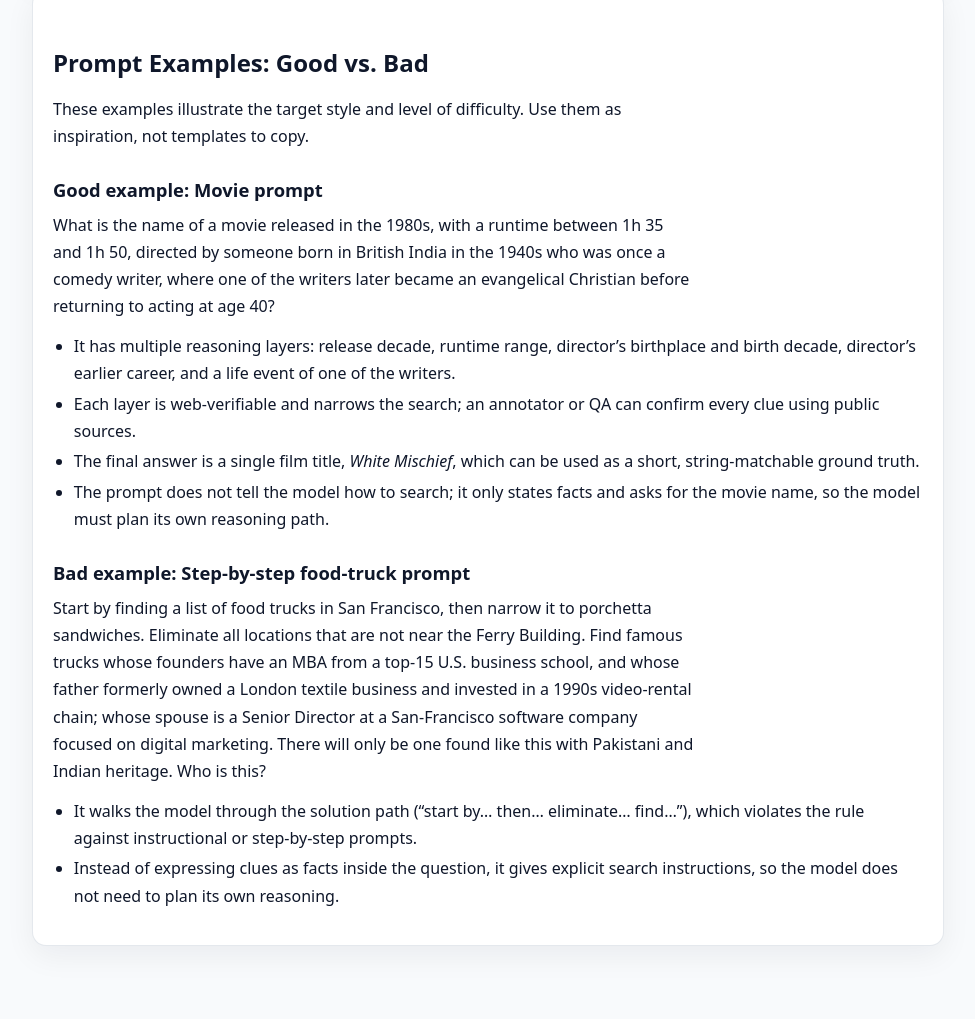
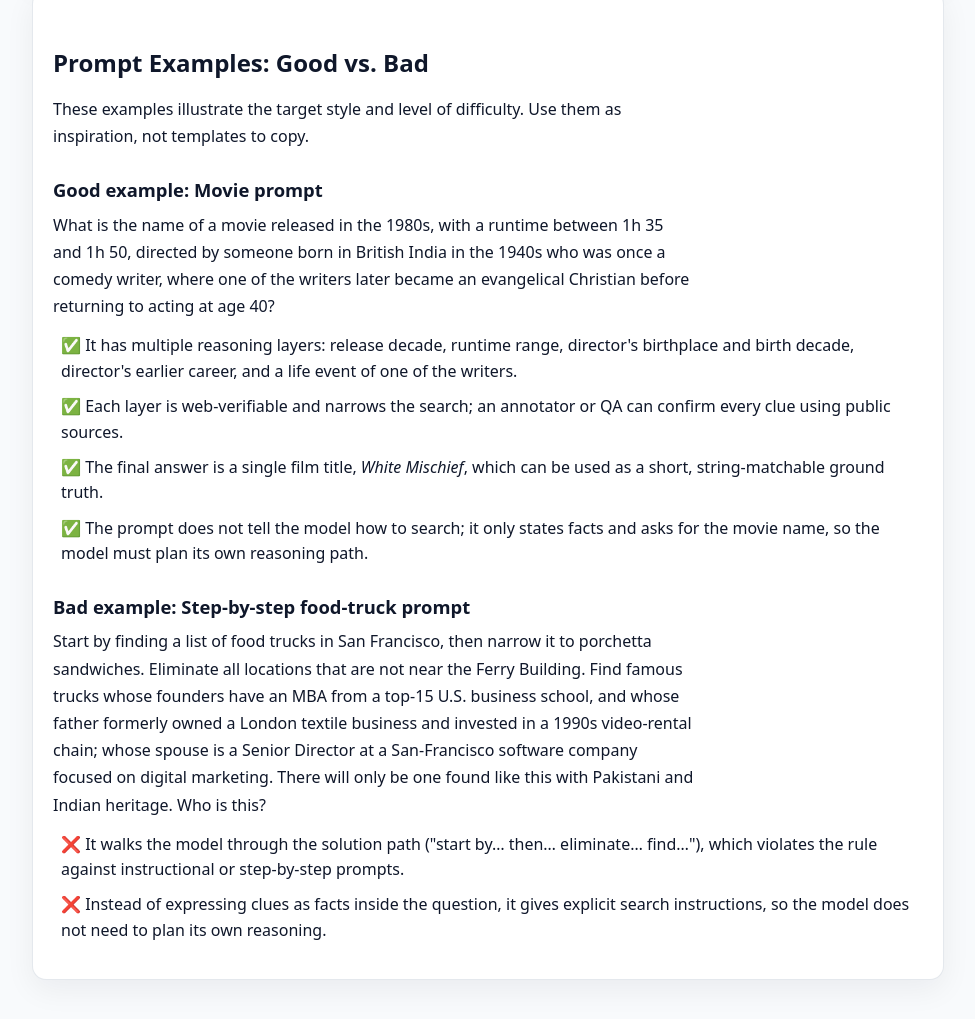
Before and after one commit to Justin-Folio/Proj-specific, a website built with Vite: page examples.html in a window 1280 px wide. Shown: the part 229-1248 px from the top of the page, without its empty margins (152-1127 px from the left). Before the commit the page ends 1215 px from the top, so only its background shows below. Built offline with nearby package versions, Linux system fonts and the light colour scheme.

Commit message:
Updated examples.html

```diff
--- a/examples.html
+++ b/examples.html
@@ -29,11 +29,11 @@
         directed by someone born in British India in the 1940s who was once a comedy writer, where one
         of the writers later became an evangelical Christian before returning to acting at age 40?
       </p>
-      <ul>
-        <li>It has multiple reasoning layers: release decade, runtime range, director’s birthplace and birth decade, director’s earlier career, and a life event of one of the writers.</li>
-        <li>Each layer is web‑verifiable and narrows the search; an annotator or QA can confirm every clue using public sources.</li>
-        <li>The final answer is a single film title, <em>White Mischief</em>, which can be used as a short, string‑matchable ground truth.</li>
-        <li>The prompt does not tell the model how to search; it only states facts and asks for the movie name, so the model must plan its own reasoning path.</li>
+      <ul class="checkmark-list">
+        <li>✅ It has multiple reasoning layers: release decade, runtime range, director's birthplace and birth decade, director's earlier career, and a life event of one of the writers.</li>
+        <li>✅ Each layer is web‑verifiable and narrows the search; an annotator or QA can confirm every clue using public sources.</li>
+        <li>✅ The final answer is a single film title, <em>White Mischief</em>, which can be used as a short, string‑matchable ground truth.</li>
+        <li>✅ The prompt does not tell the model how to search; it only states facts and asks for the movie name, so the model must plan its own reasoning path.</li>
       </ul>
 
       <h3>Bad example: Step‑by‑step food‑truck prompt</h3>
@@ -45,9 +45,9 @@
         San‑Francisco software company focused on digital marketing. There will only be one found like
         this with Pakistani and Indian heritage. Who is this?
       </p>
-      <ul>
-        <li>It walks the model through the solution path (“start by… then… eliminate… find…”), which violates the rule against instructional or step‑by‑step prompts.</li>
-        <li>Instead of expressing clues as facts inside the question, it gives explicit search instructions, so the model does not need to plan its own reasoning.</li>
+      <ul class="xmark-list">
+        <li>❌ It walks the model through the solution path ("start by… then… eliminate… find…"), which violates the rule against instructional or step‑by‑step prompts.</li>
+        <li>❌ Instead of expressing clues as facts inside the question, it gives explicit search instructions, so the model does not need to plan its own reasoning.</li>
       </ul>
     </section>
   </main>
--- a/styles3.css
+++ b/styles3.css
@@ -141,6 +141,27 @@ ol {
 
 li {
   margin: 0.2rem 0;
+}
+
+/* Checkmark and X-mark lists */
+.checkmark-list,
+.xmark-list {
+  list-style: none;
+  padding-left: 0;
+}
+
+.checkmark-list li,
+.xmark-list li {
+  margin: 0.6rem 0;
+  padding-left: 0.5rem;
+}
+
+.checkmark-list li {
+  line-height: 1.6;
+}
+
+.xmark-list li {
+  line-height: 1.6;
 }
 
 /* Details / summary */
```
